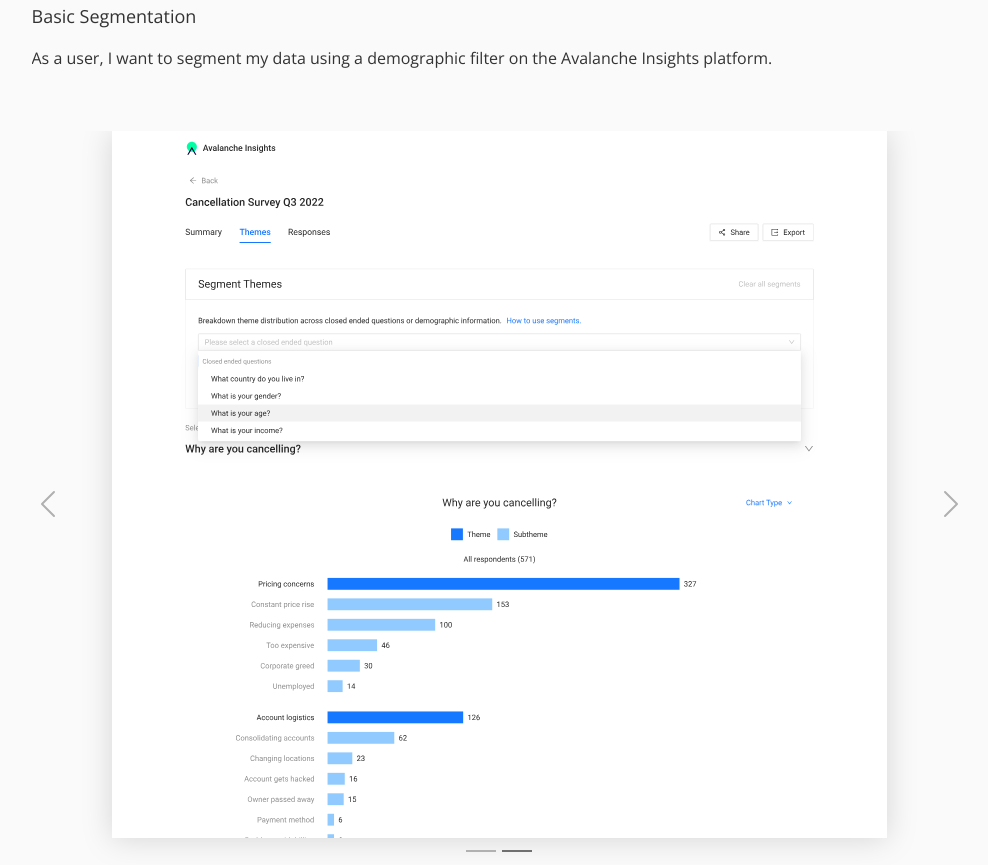
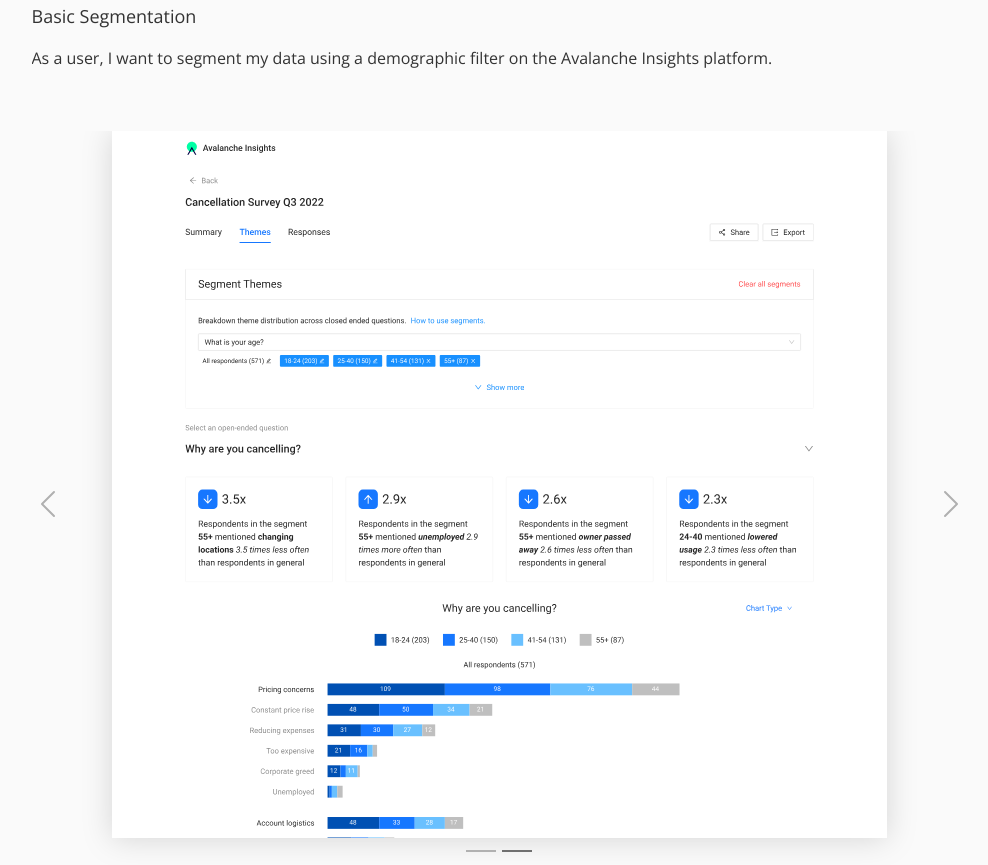
Before and after one commit to anorthernboy/anorthernboy.github.io, a plain HTML site: page pages/avalanche-dashboard.html in a window 1280 px wide. Shown: the part 4131-4996 px from the top of the page, without its empty margins (141-1129 px from the left). Drawn offline with nearby package versions, Linux system fonts and the light colour scheme.

Commit message:
Update avalanche-dashboard.html

```diff
--- a/pages/avalanche-dashboard.html
+++ b/pages/avalanche-dashboard.html
@@ -661,7 +661,7 @@ style="margin: 0px auto; display: flex; justify-content: center; align-items: fl
 
          <div class="carousel-item">
 
-            <img class="d-block w-100" style="padding: 0vmin 10vmin 5vmin 10vmin; filter: drop-shadow(0px 1px 15px rgba(0, 0, 0, .15));" src="../assets/basic-segmentation-one.svg" alt="Second slide">
+            <img class="d-block w-100" style="padding: 0vmin 10vmin 5vmin 10vmin; filter: drop-shadow(0px 1px 15px rgba(0, 0, 0, .15));" src="../assets/basic-segmentation-two.svg" alt="Second slide">
 
     <!--
            <div class="carousel-caption d-none d-md-block">
```
